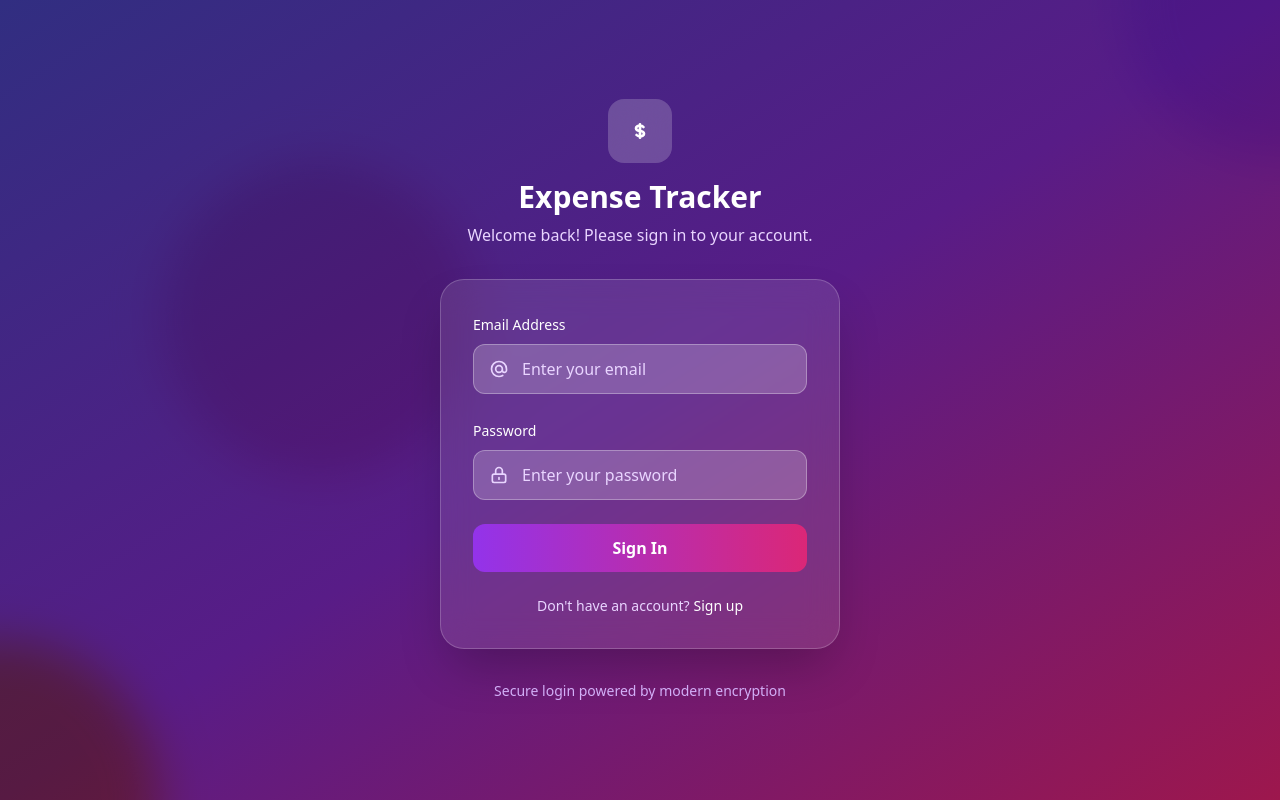
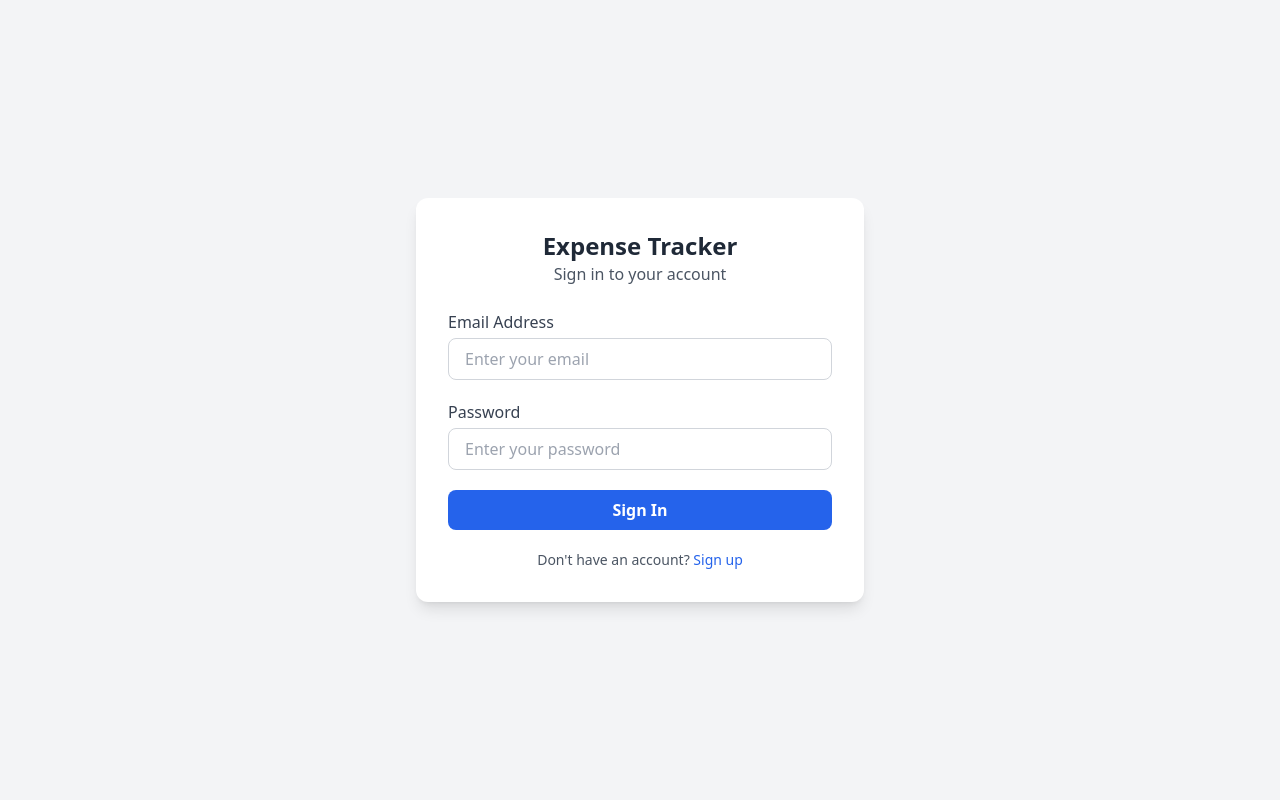
Before and after one commit to Shareiar-shams/Expense-Tracker, a React (Create React App) app in the folder client/: page / in a window 1280 px wide. Built offline with nearby package versions, Linux system fonts and the light colour scheme.

Commit message:
Simplify LoginPage design

```diff
--- a/client/src/pages/LoginPage.js
+++ b/client/src/pages/LoginPage.js
@@ -9,7 +9,6 @@
   const [password, setPassword] = useState('');
   const [isLoading, setIsLoading] = useState(false);
   const [error, setError] = useState('');
-  const [focusedField, setFocusedField] = useState('');
   const navigate = useNavigate();
 
   const handleLogin = async (e) => {
@@ -29,86 +28,46 @@
   };
 
   return (
-    <div className="min-h-screen flex items-center justify-center bg-gradient-to-br from-indigo-900 via-purple-900 to-pink-800 relative overflow-hidden">
-      {/* Animated background elements */}
-      <div className="absolute inset-0 overflow-hidden">
-        <div className="absolute -top-40 -right-40 w-80 h-80 bg-purple-300 rounded-full mix-blend-multiply filter blur-xl opacity-70 animate-blob"></div>
-        <div className="absolute -bottom-40 -left-40 w-80 h-80 bg-yellow-300 rounded-full mix-blend-multiply filter blur-xl opacity-70 animate-blob animation-delay-2000"></div>
-        <div className="absolute top-40 left-40 w-80 h-80 bg-pink-300 rounded-full mix-blend-multiply filter blur-xl opacity-70 animate-blob animation-delay-4000"></div>
-      </div>
-
-      <div className="relative z-10 w-full max-w-md mx-auto px-6">
-        {/* Logo/Header Section */}
-        <div className="text-center mb-8">
-          <div className="inline-flex items-center justify-center w-16 h-16 bg-white bg-opacity-20 backdrop-blur-lg rounded-2xl mb-4">
-            <svg className="w-8 h-8 text-white" fill="none" stroke="currentColor" viewBox="0 0 24 24">
-              <path strokeLinecap="round" strokeLinejoin="round" strokeWidth={2} d="M12 8c-1.657 0-3 .895-3 2s1.343 2 3 2 3 .895 3 2-1.343 2-3 2m0-8c1.11 0 2.08.402 2.599 1M12 8V7m0 1v8m0 0v1m0-1c-1.11 0-2.08-.402-2.599-1" />
-            </svg>
-          </div>
-          <h1 className="text-3xl font-bold text-white mb-2">{process.env.REACT_APP_APP_NAME || 'Expense Tracker'}</h1>
-          <p className="text-purple-200">Welcome back! Please sign in to your account.</p>
+    <div className="min-h-screen flex items-center justify-center bg-gray-100">
+      <div className="w-full max-w-md bg-white rounded-xl shadow-lg p-8">
+        {/* Header */}
+        <div className="text-center mb-6">
+          <h1 className="text-2xl font-bold text-gray-800">{process.env.REACT_APP_APP_NAME || 'Expense Tracker'}</h1>
+          <p className="text-gray-600">Sign in to your account</p>
         </div>
 
         {/* Login Form */}
-        <div className="bg-white bg-opacity-10 backdrop-blur-lg rounded-3xl p-8 shadow-2xl border border-white border-opacity-20">
-          <form onSubmit={handleLogin} className="space-y-6">
+        <form onSubmit={handleLogin} className="space-y-5">
           {/* Email Field */}
-            <div className="space-y-2">
-              <label className="text-sm font-medium text-white">Email Address</label>
-              <div className="relative">
+          <div>
+            <label className="block text-gray-700 font-medium mb-1">Email Address</label>
             <input
               type="email"
               placeholder="Enter your email"
               value={email}
               onChange={(e) => setEmail(e.target.value)}
-                  onFocus={() => setFocusedField('email')}
-                  onBlur={() => setFocusedField('')}
-                  className={`w-full px-4 py-3 pl-12 bg-white bg-opacity-20 border border-white border-opacity-30 rounded-xl text-white placeholder-purple-200 focus:outline-none focus:ring-2 focus:ring-white focus:border-transparent transition-all duration-300 ${
-                    focusedField === 'email' ? 'transform scale-105' : ''
-                  }`}
+              className="w-full px-4 py-2 border border-gray-300 rounded-lg focus:outline-none focus:ring-2 focus:ring-blue-500"
               required
             />
-                <div className="absolute left-4 top-1/2 transform -translate-y-1/2">
-                  <svg className="w-5 h-5 text-purple-200" fill="none" stroke="currentColor" viewBox="0 0 24 24">
-                    <path strokeLinecap="round" strokeLinejoin="round" strokeWidth={2} d="M16 12a4 4 0 10-8 0 4 4 0 008 0zm0 0v1.5a2.5 2.5 0 005 0V12a9 9 0 10-9 9m4.5-1.206a8.959 8.959 0 01-4.5 1.207" />
-                  </svg>
-                </div>
-              </div>
           </div>
 
           {/* Password Field */}
-            <div className="space-y-2">
-              <label className="text-sm font-medium text-white">Password</label>
-              <div className="relative">
+          <div>
+            <label className="block text-gray-700 font-medium mb-1">Password</label>
             <input
               type="password"
               placeholder="Enter your password"
               value={password}
               onChange={(e) => setPassword(e.target.value)}
-                  onFocus={() => setFocusedField('password')}
-                  onBlur={() => setFocusedField('')}
-                  className={`w-full px-4 py-3 pl-12 pr-12 bg-white bg-opacity-20 border border-white border-opacity-30 rounded-xl text-white placeholder-purple-200 focus:outline-none focus:ring-2 focus:ring-white focus:border-transparent transition-all duration-300 ${
-                    focusedField === 'password' ? 'transform scale-105' : ''
-                  }`}
+              className="w-full px-4 py-2 border border-gray-300 rounded-lg focus:outline-none focus:ring-2 focus:ring-blue-500"
               required
             />
-                <div className="absolute left-4 top-1/2 transform -translate-y-1/2">
-                  <svg className="w-5 h-5 text-purple-200" fill="none" stroke="currentColor" viewBox="0 0 24 24">
-                    <path strokeLinecap="round" strokeLinejoin="round" strokeWidth={2} d="M12 15v2m-6 4h12a2 2 0 002-2v-6a2 2 0 00-2-2H6a2 2 0 00-2 2v6a2 2 0 002 2zm10-10V7a4 4 0 00-8 0v4h8z" />
-                  </svg>
-                </div>
-              </div>
           </div>
 
           {/* Error Message */}
           {error && (
-              <div className="bg-red-500 bg-opacity-20 border border-red-500 border-opacity-50 rounded-xl p-3">
-                <p className="text-red-200 text-sm flex items-center">
-                  <svg className="w-4 h-4 mr-2" fill="none" stroke="currentColor" viewBox="0 0 24 24">
-                    <path strokeLinecap="round" strokeLinejoin="round" strokeWidth={2} d="M12 8v4m0 4h.01M21 12a9 9 0 11-18 0 9 9 0 0118 0z" />
-                  </svg>
+            <div className="text-red-600 text-sm text-center">
               {error}
-                </p>
             </div>
           )}
 
@@ -116,43 +75,23 @@
           <button
             type="submit"
             disabled={isLoading}
-              className="w-full bg-gradient-to-r from-purple-600 to-pink-600 text-white font-semibold py-3 px-6 rounded-xl hover:from-purple-700 hover:to-pink-700 focus:outline-none focus:ring-2 focus:ring-white focus:ring-offset-2 focus:ring-offset-purple-800 transition-all duration-300 transform hover:scale-105 disabled:opacity-50 disabled:cursor-not-allowed disabled:transform-none"
+            className="w-full bg-blue-600 text-white font-semibold py-2 rounded-lg hover:bg-blue-700 transition-colors"
           >
-              {isLoading ? (
-                <div className="flex items-center justify-center">
-                  <svg className="animate-spin -ml-1 mr-3 h-5 w-5 text-white" xmlns="http://www.w3.org/2000/svg" fill="none" viewBox="0 0 24 24">
-                    <circle className="opacity-25" cx="12" cy="12" r="10" stroke="currentColor" strokeWidth="4"></circle>
-                    <path className="opacity-75" fill="currentColor" d="M4 12a8 8 0 018-8V0C5.373 0 0 5.373 0 12h4zm2 5.291A7.962 7.962 0 014 12H0c0 3.042 1.135 5.824 3 7.938l3-2.647z"></path>
-                  </svg>
-                  Signing In...
-                </div>
-              ) : (
-                'Sign In'
-              )}
+            {isLoading ? 'Signing In...' : 'Sign In'}
           </button>
         </form>
 
-          {/* Additional Links */}
-          <div className="mt-6 text-center">
-            <p className="text-purple-200 text-sm">
-              Don't have an account?
+        {/* Sign up link */}
+        <p className="mt-5 text-center text-gray-600 text-sm">
+          Don't have an account?{' '}
           <button
             onClick={() => navigate('/register')}
-                className="text-white hover:text-purple-200 font-medium ml-1 transition-colors duration-200"
+            className="text-blue-600 hover:underline font-medium"
           >
             Sign up
           </button>
         </p>
       </div>
     </div>
-
-        {/* Footer */}
-        <div className="text-center mt-8">
-          <p className="text-purple-300 text-sm">
-            Secure login powered by modern encryption
-          </p>
-        </div>
-      </div>
-    </div>
   );
 }
```
Lines whose indentation alone changed are shown as unchanged.
